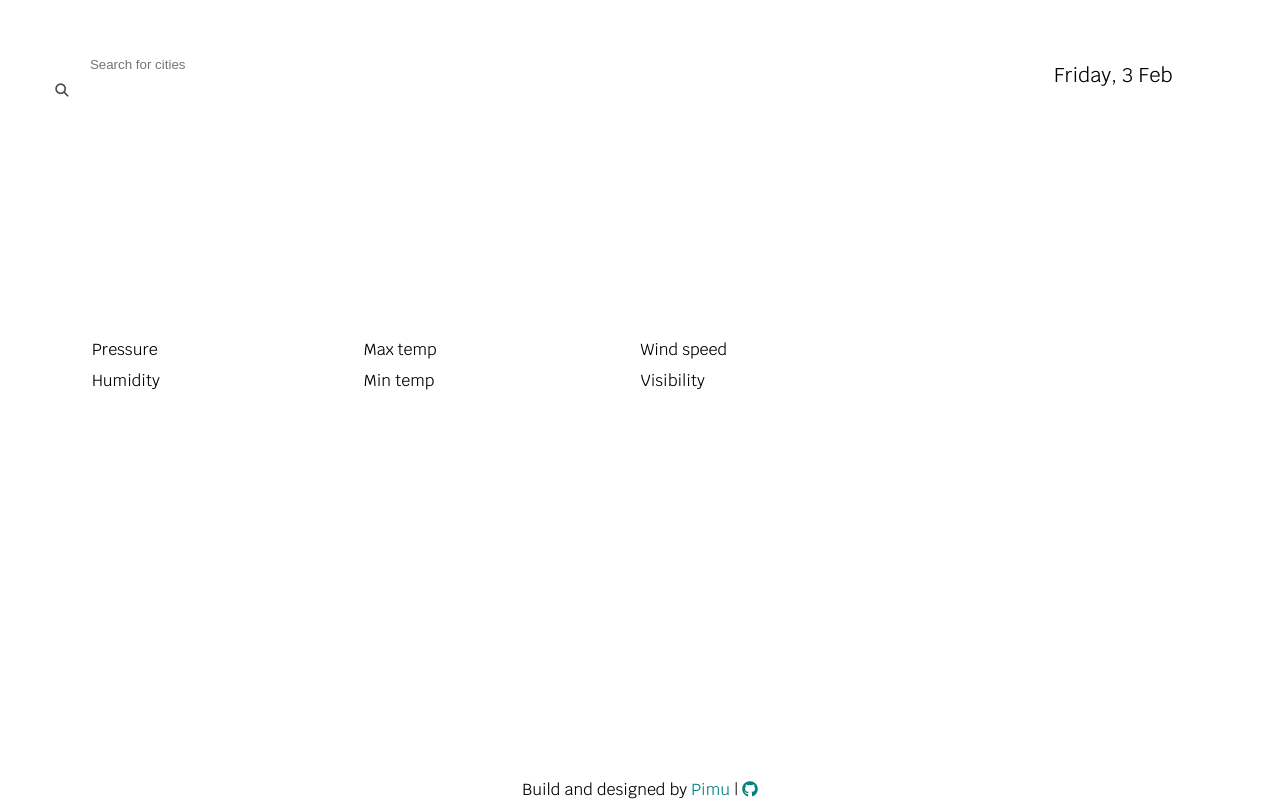
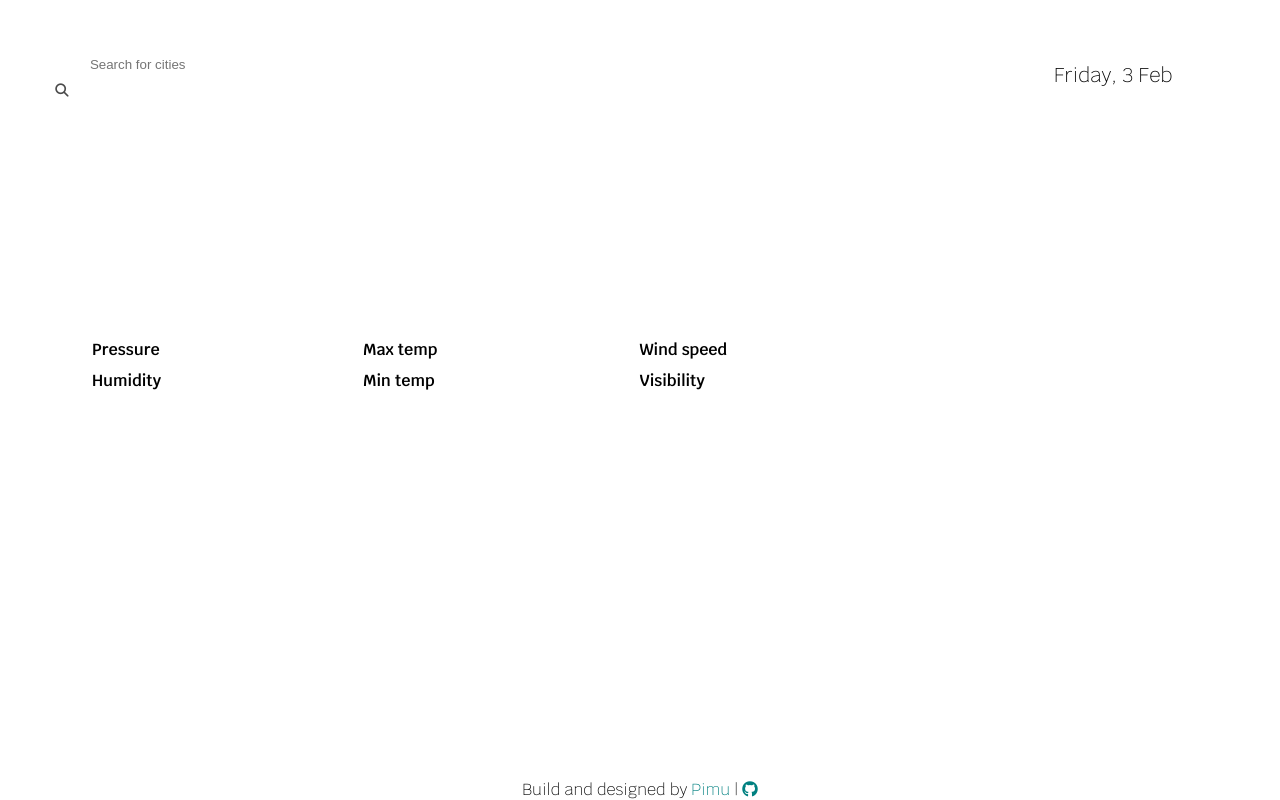
Before and after one commit to Mashha/weather_app, a website built with webpack: page src/template.html in a window 1280 px wide. Built offline with nearby package versions, Linux system fonts and the light colour scheme; no server answers.

Commit message:
added styles - font weight

```diff
--- a/src/dom.js
+++ b/src/dom.js
@@ -159,6 +159,7 @@ function displayDailyWeather(hourlyWeather) {
       const displayTemp = document.createElement("div");
       displayTemp.textContent = `${Math.round(day.main.temp)} °C`;
       const displayDate = document.createElement("div");
+      displayDate.classList.add("day-name")
       displayDate.textContent = eachDay;
       const singleDayDesc = document.createElement("p");
       singleDayDesc.classList.add("single-day-description");
--- a/src/scss/style.scss
+++ b/src/scss/style.scss
@@ -21,6 +21,7 @@ body {
   gap: 20px;
   position: relative;
   font-family: "Krub", sans-serif;
+  font-weight: 200;
 
   .container {
     background: inherit;
@@ -86,6 +87,7 @@ body {
       .current-temp {
         .temp {
           font-size: 40px;
+          font-weight: 400;
         }
 
         .feels-like {
@@ -120,14 +122,38 @@ body {
       flex-direction: column;
       gap: 10px;
     }
-    .visibility {
-      justify-self: end;
-      p {
-        text-transform: capitalize;
+
+    .details-left {
+      .pressure,
+      .humidity {
+        p {
+          font-weight: 600;
+        }
       }
     }
-    .humidity {
-      justify-self: end;
+
+    .details-middle {
+      .max-temp,
+      .min-temp {
+        p {
+          font-weight: 600;
+        }
+      }
+    }
+
+    .details-right {
+      .wind {
+        p {
+          font-weight: 600;
+        }
+      }
+      .visibility {
+        justify-self: end;
+        p {
+          text-transform: capitalize;
+          font-weight: 600;
+        }
+      }
     }
   }
   .weather-hours {
@@ -168,6 +194,9 @@ body {
       justify-content: space-between;
 
       .single-day-left {
+        .day-name {
+          font-weight: 600;
+        }
         .single-day-description {
           text-transform: capitalize;
         }
@@ -197,6 +226,10 @@ body {
       flex-direction: column;
       justify-content: center;
       align-items: center;
+
+      p {
+        font-weight: 600;
+      }
     }
 
     .sunrise-icon,
```
